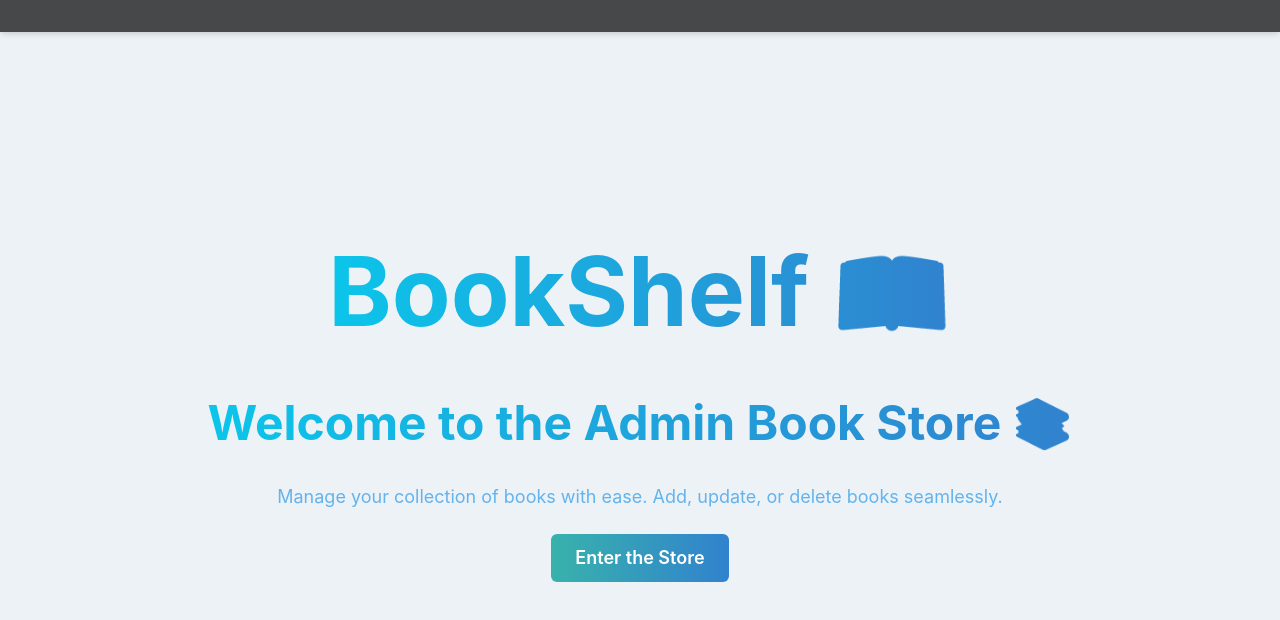
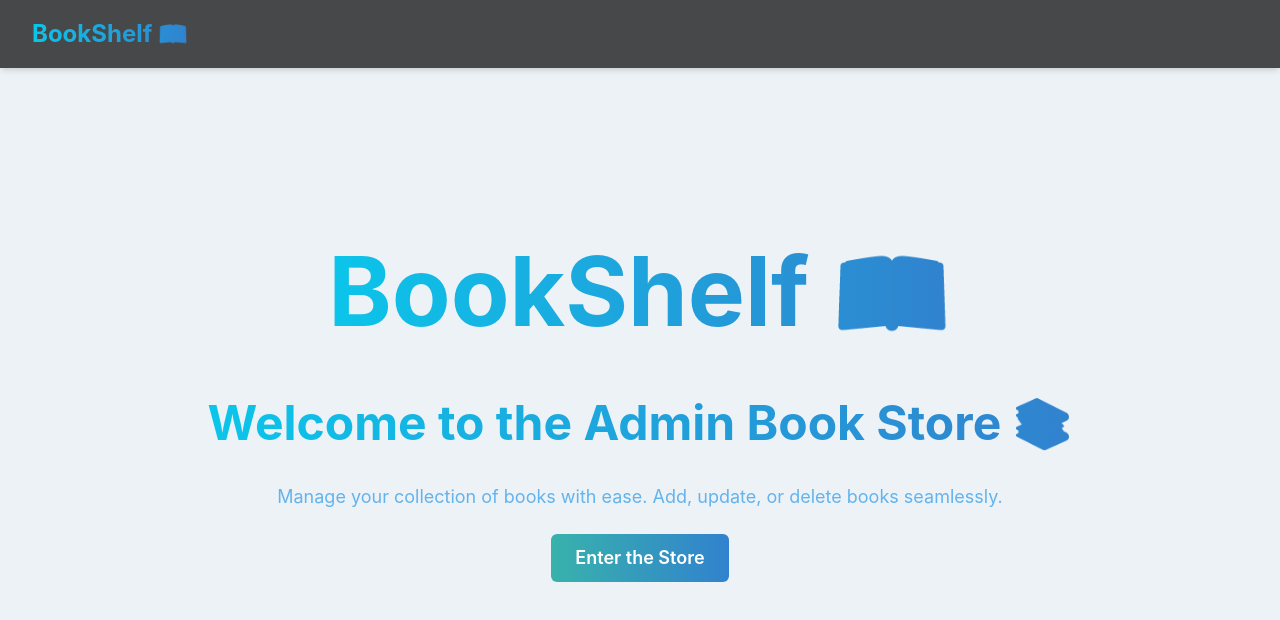
Before and after one commit to TheekshaRathnayaka/Admin-Book-Store, a React (Vite) app in the folder Admin-Store/frontend/: page / in a window 1280 px wide. Shown: the top 620 px of the page. Built offline with nearby package versions, Linux system fonts and the light colour scheme.

Commit message:
Add title within navbar

```diff
--- a/Admin-Store/frontend/src/pages/FrontPage.jsx
+++ b/Admin-Store/frontend/src/pages/FrontPage.jsx
@@ -18,7 +18,14 @@ const FrontPage = () => {
         py={4}
         boxShadow="md"
       >
-
+        <Flex justifyContent="space-between" alignItems="center">
+          <Text fontSize="2xl"
+                fontWeight="bold"
+                bgGradient="linear(to-r, cyan.400, blue.500)"
+                bgClip="text">
+            BookShelf 📖
+          </Text>
+        </Flex>
       </Box>
     <Container
         maxW="auto"
```
